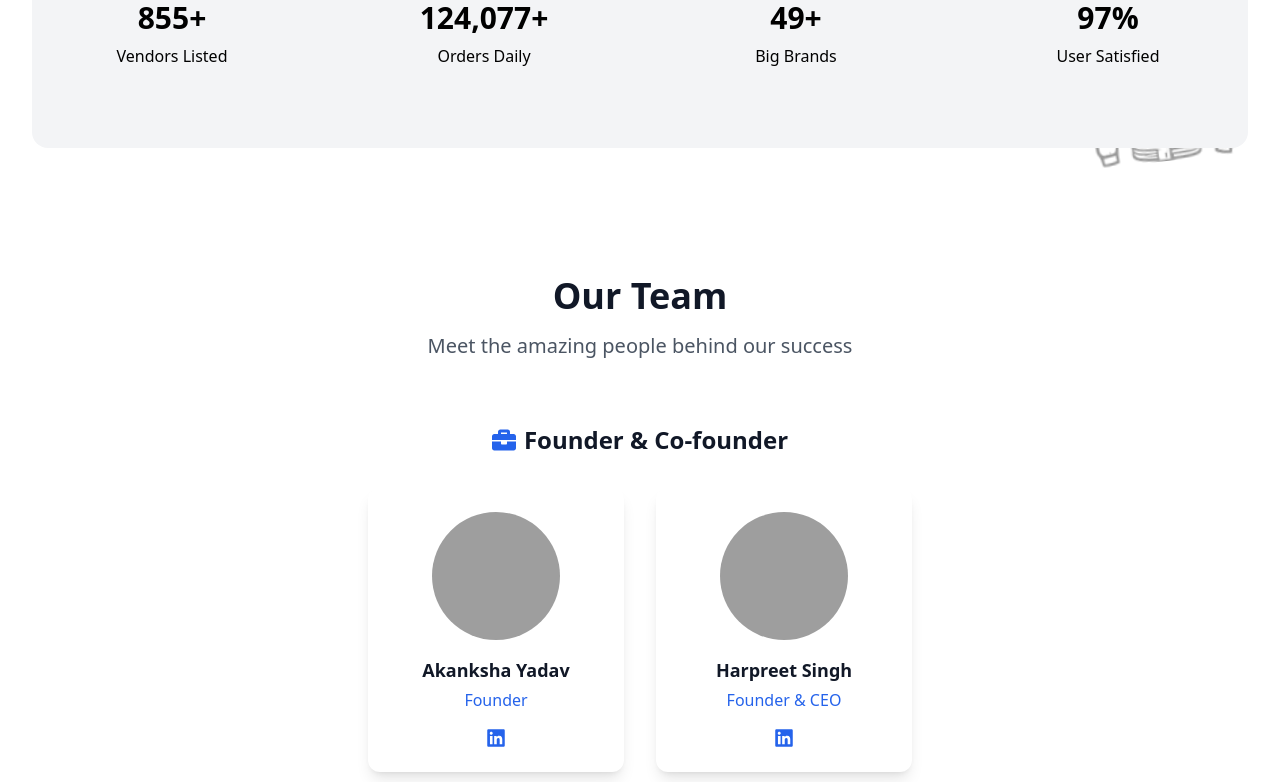
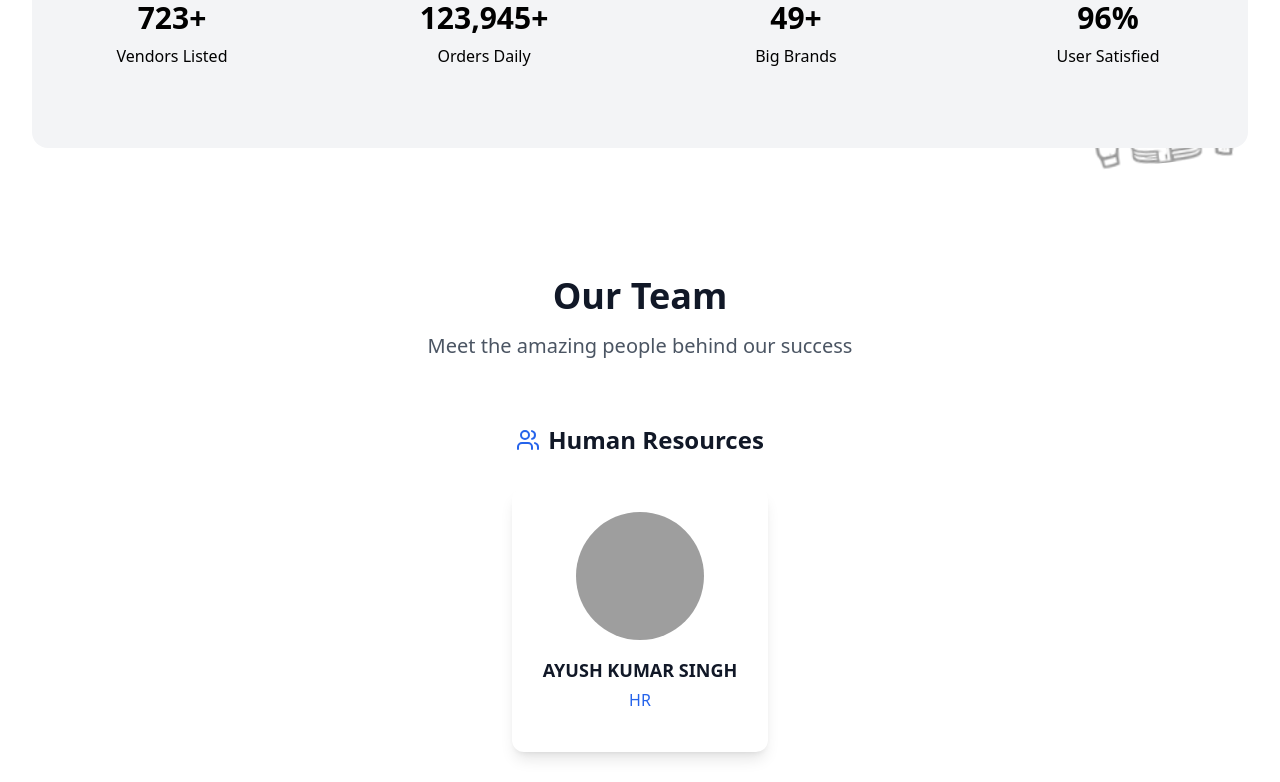
Before and after one commit to divyansh122/seller-client-frontend_AboutUs, a Next.js app: page / in a window 1280 px wide. Shown: the part 2000-2782 px from the top of the page. Built offline with nearby package versions, Linux system fonts and the light colour scheme; grey boxes are pictures that could not be loaded; a web font is replaced by a local one.

Commit message:
some updates

```diff
--- a/app/components/AboutUs/Aboutus.tsx
+++ b/app/components/AboutUs/Aboutus.tsx
@@ -39,6 +39,7 @@ const ProfileModal: React.FC<ProfileModalProps> = ({ member, onClose }) => {
       <div className="bg-white rounded-2xl max-w-2xl w-full max-h-[90vh] overflow-y-auto relative">
         <button
           onClick={onClose}
+          title="Close"
           className="absolute right-4 top-4 text-gray-500 hover:text-gray-700 transition-colors"
         >
           <X className="w-6 h-6" />
@@ -236,11 +237,11 @@ export default function AboutUs() {
           </div>
 
           {/* Founders Section */}
-          <TeamSection
+          {/*<TeamSection
             title="Founder & Co-founder"
             icon={FaBriefcase}
             members={teamData.founders}
-          />
+          />*/}
 
           {/* HR Section */}
           <TeamSection
@@ -255,7 +256,6 @@ export default function AboutUs() {
             icon={Megaphone}
             members={teamData.marketingTeam}
           />
-
           {/* Team Members Section */}
           <div>
             <div className="flex items-center justify-center mb-8">
```
